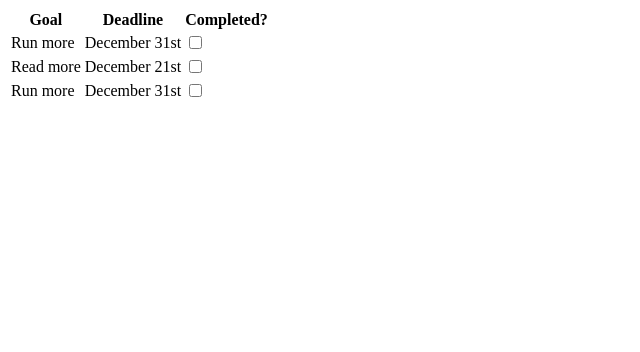
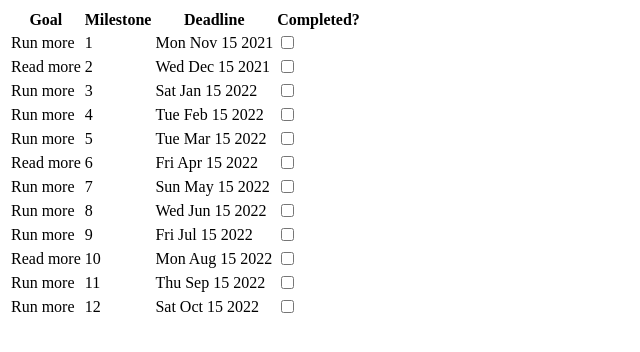
Before and after one commit to Jamalfox85/goal-tracker, a React (Create React App) app: page /schedule in a window 1280 px wide. Shown: the top 352 px of the page, without its empty margins (0-640 px from the left). Built offline with nearby package versions, Linux system fonts and the light colour scheme.

Commit message:
Added schedule functionality. System will auto generate a list of 12 milestones and 12 dates for the user to download/print

```diff
--- a/package.json
+++ b/package.json
@@ -7,6 +7,7 @@
     "@testing-library/react": "^11.2.7",
     "@testing-library/user-event": "^12.8.3",
     "react": "^17.0.2",
+    "react-datepicker": "^4.2.1",
     "react-dom": "^17.0.2",
     "react-router-dom": "^5.3.0",
     "react-scripts": "4.0.3",
--- a/src/Pages/Schedule.js
+++ b/src/Pages/Schedule.js
@@ -1,26 +1,96 @@
 import React from 'react'
 
 const Schedule = () => {
+
+    // const goalLength = 12;
+    // const d1 = new Date()
+    // d1.setMonth(d1.getMonth()+ goalLength)
+
+    const setMilestoneDate = (milestone) => {
+        const milestoneDate = new Date();
+        milestoneDate.setMonth(milestoneDate.getMonth() + milestone)
+        return milestoneDate.toDateString();
+    }
 
     const schedule = [
 
         {
             goal: "Run more",
-            deadline: "December 31st",
+            milestone: 1,
+            deadline: setMilestoneDate(1),
             completed: <input type="checkbox"/>
         },
         {
             goal: "Read more",
-            deadline: "December 21st",
+            milestone: 2,
+            deadline: setMilestoneDate(2),
             completed: <input type="checkbox"/>
         },
         {
             goal: "Run more",
-            deadline: "December 31st",
+            milestone: 3,
+            deadline: setMilestoneDate(3),
+            completed: <input type="checkbox"/>
+        },
+        {
+            goal: "Run more",
+            milestone: 4,
+            deadline: setMilestoneDate(4),
+            completed: <input type="checkbox"/>
+        },
+        {
+            goal: "Run more",
+            milestone: 5,
+            deadline: setMilestoneDate(5),
+            completed: <input type="checkbox"/>
+        },
+        {
+            goal: "Read more",
+            milestone: 6,
+            deadline: setMilestoneDate(6),
+            completed: <input type="checkbox"/>
+        },
+        {
+            goal: "Run more",
+            milestone: 7,
+            deadline: setMilestoneDate(7),
+            completed: <input type="checkbox"/>
+        },
+        {
+            goal: "Run more",
+            milestone: 8,
+            deadline: setMilestoneDate(8),
+            completed: <input type="checkbox"/>
+        },
+        {
+            goal: "Run more",
+            milestone: 9,
+            deadline: setMilestoneDate(9),
+            completed: <input type="checkbox"/>
+        },
+        {
+            goal: "Read more",
+            milestone: 10,
+            deadline: setMilestoneDate(10),
+            completed: <input type="checkbox"/>
+        },
+        {
+            goal: "Run more",
+            milestone: 11,
+            deadline: setMilestoneDate(11),
+            completed: <input type="checkbox"/>
+        },
+        {
+            goal: "Run more",
+            milestone: 12,
+            deadline: setMilestoneDate(12),
             completed: <input type="checkbox"/>
         }
 
     ]
+
+
+
 
     return (
         <div>
@@ -28,14 +98,16 @@ const Schedule = () => {
                 <thead>
                     <tr>
                         <th>Goal</th>
+                        <th>Milestone</th>
                         <th>Deadline</th>
                         <th>Completed?</th>
                     </tr>
                 </thead>
                 <tbody>
                     {schedule.map((item, index) => (
-                        <tr>
+                        <tr key={index}>
                             <td>{schedule[index].goal}</td>
+                            <td>{schedule[index].milestone}</td>
                             <td>{schedule[index].deadline}</td>
                             <td>{schedule[index].completed}</td>
                         </tr>
```
Also changed, not shown: 1 other file (tests, documents, lock files or other folders).
